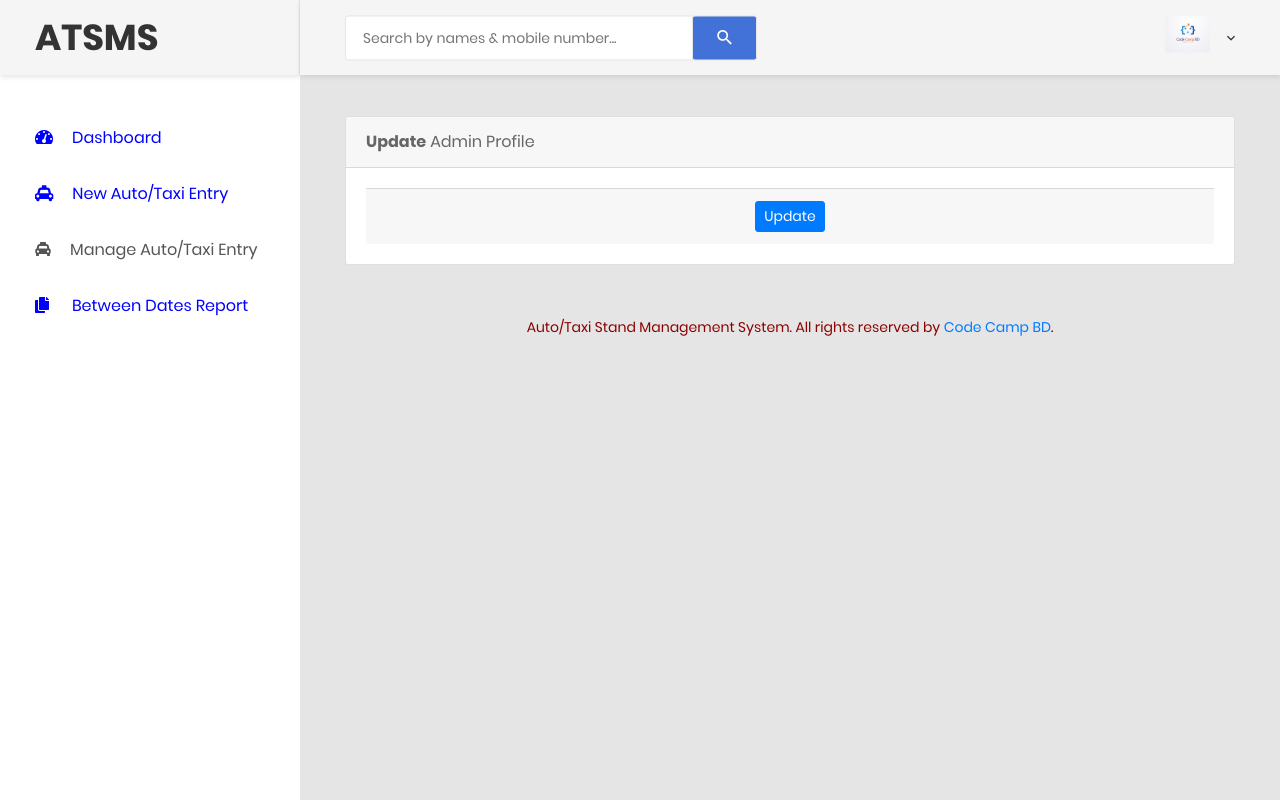
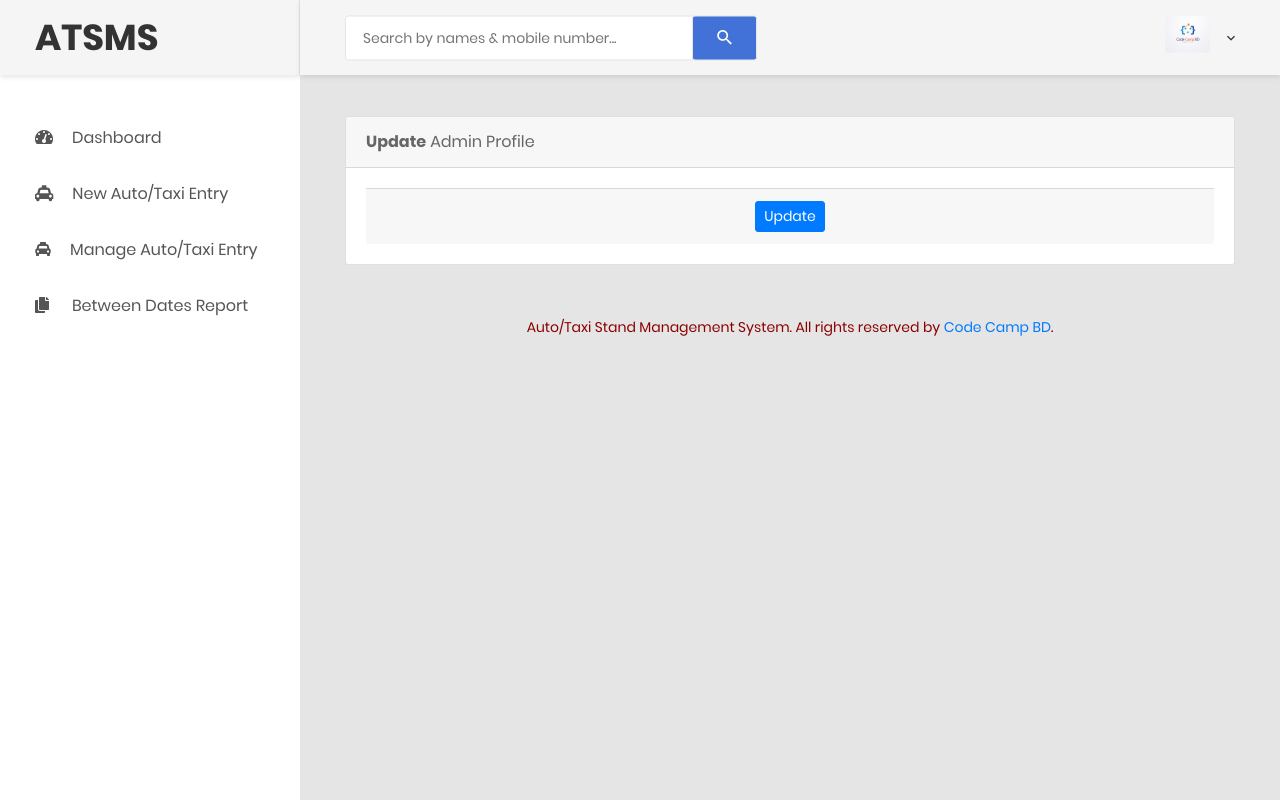
Before and after one commit to dev-mhrony/Auto-Taxi-Stand-Management-System-in-PHP, a PHP site: page /admin/admin-profile.php in a window 1280 px wide. Run offline with PHP 8.4, Linux system fonts and the light colour scheme; the visitor is signed in with stand-in values (Sample User, id 1); data that the repository does not hold is empty.

Commit message:
Last update - 02-02-2023

```diff
--- a/admin/includes/sidebar.php
+++ b/admin/includes/sidebar.php
@@ -12,12 +12,12 @@ Youtube Link: https://www.youtube.com/channel/UChYhUxkwDNialcxj-OFRcDw
         <nav class="navbar-sidebar">
             <ul class="list-unstyled navbar__list">
                 <li>
-                    <a href="dashboard.php" style="color: blue">
+                    <a href="dashboard.php">
                         <i class="fas fa-tachometer-alt"></i>Dashboard</a>
                 </li>
 
                 <li>
-                    <a href="new-autoortaxi-entry-form.php" style="color: blue">
+                    <a href="new-autoortaxi-entry-form.php">
                         <i class="fa fa-taxi" aria-hidden="true"></i>New Auto/Taxi Entry</a>
                 </li>
 
@@ -51,7 +51,7 @@ Youtube Link: https://www.youtube.com/channel/UChYhUxkwDNialcxj-OFRcDw
 
 
                 <li>
-                    <a href="bwdates-reports.php" style="color: blue">
+                    <a href="bwdates-reports.php">
                         <i class="fas fa-copy"></i> Between Dates Report</a>
                 </li>
 
```
